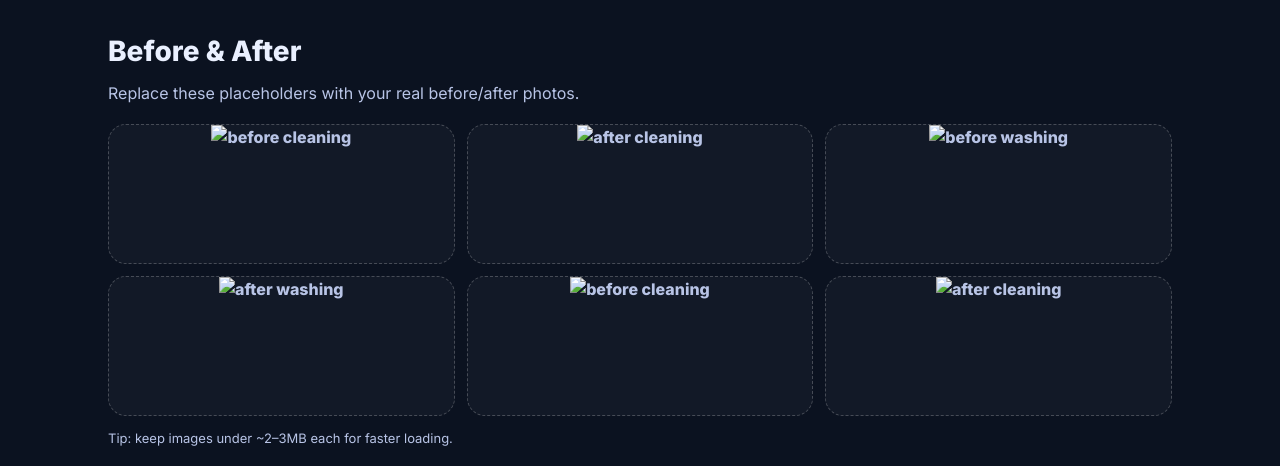
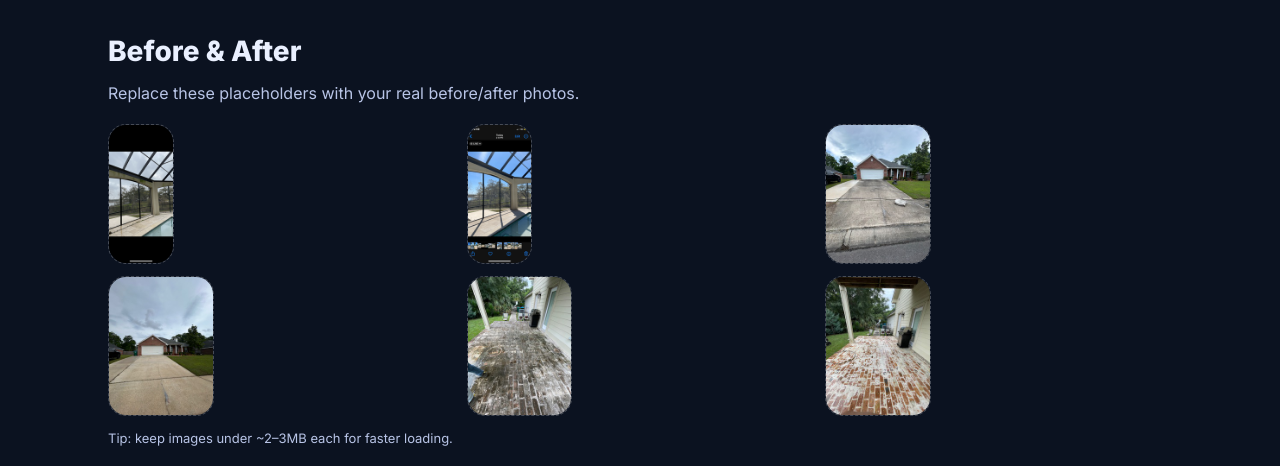
Before and after one commit to jlpressurewash228-code/jlpressurewashing, a plain HTML site: page index.html in a window 1280 px wide. Shown: the part 1240-1706 px from the top of the page. Drawn offline with Linux system fonts and the light colour scheme.

Commit message:
Update index.html

```diff
--- a/index.html
+++ b/index.html
@@ -108,14 +108,14 @@
       <h2>Before & After</h2>
       <p class="muted">Replace these placeholders with your real before/after photos.</p>
       <div class="gallery">
-        <img src="before1" alt="before cleaning" class="ph">
-<img src="after1" alt="after cleaning" class="ph">
+        <img src="before1.PNG" alt="before cleaning" class="ph">
+<img src="after1.PNG" alt="after cleaning" class="ph">
 
-<img src="before2" alt="before washing" class="ph">
-<img src="after2" alt="after washing" class="ph">
+<img src="before2.jpg" alt="before washing" class="ph">
+<img src="after2.jpg" alt="after washing" class="ph">
 
-<img src="before3" alt="before cleaning" class="ph">
-<img src="after3" alt="after cleaning" class="ph">
+<img src="before3.jpg" alt="before cleaning" class="ph">
+<img src="after3.jpg" alt="after cleaning" class="ph">
 
       </div>
       <div class="note">Tip: keep images under ~2–3MB each for faster loading.</div>
```
